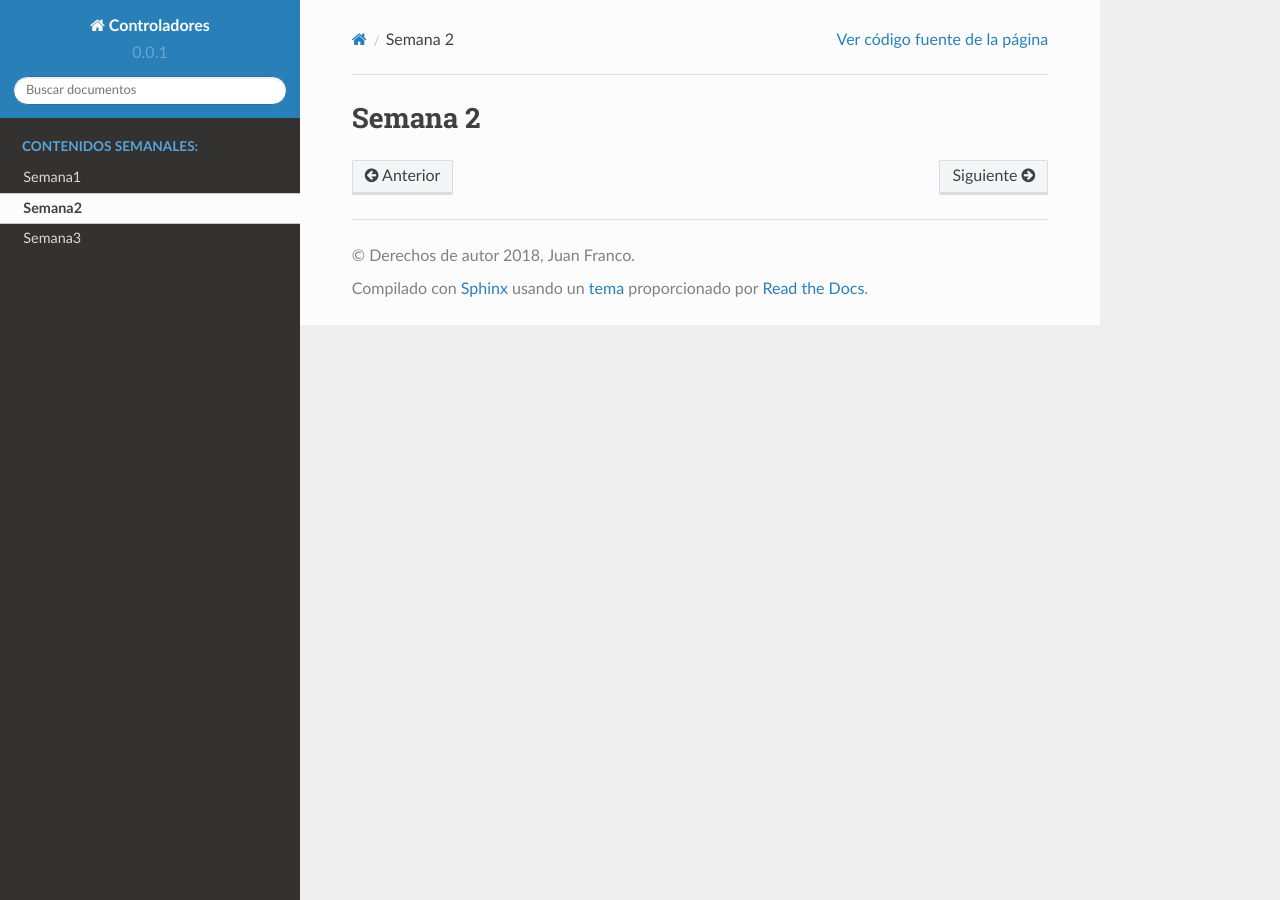
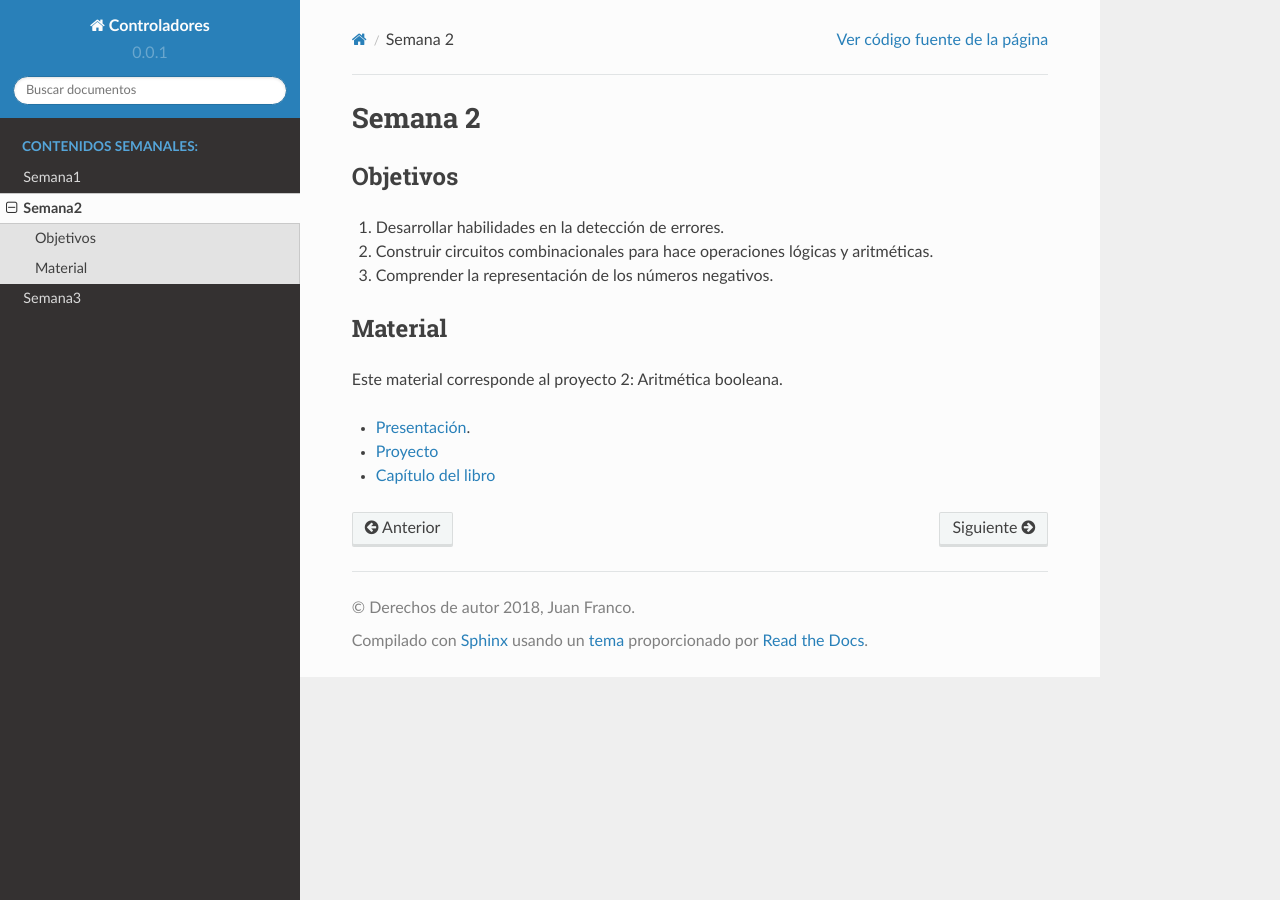
Before and after one commit to juanferfranco/controladores, a Sphinx documentation site: the page built from docs/_semana2/semana2.rst, in a window 1280 px wide. Built offline with Sphinx 7.4.7 and the Read the Docs theme 2.0.0, drawn with Linux system fonts in a browser that asks for light colours.

Commit message:
update week 1 and 2

```diff
--- a/docs/_semana2/semana2.rst
+++ b/docs/_semana2/semana2.rst
@@ -1,2 +1,16 @@
 Semana 2
 ===========
+
+Objetivos
+----------
+1. Desarrollar habilidades en la detección de errores.
+2. Construir circuitos combinacionales para hace operaciones lógicas y aritméticas.
+3. Comprender la representación de los números negativos.
+
+Material
+---------
+Este material corresponde al proyecto 2: Aritmética booleana.
+
+* `Presentación <https://docs.wixstatic.com/ugd/44046b_b0b50efb68ac4f0da19383ec064977b1.pdf>`__.
+* `Proyecto <https://www.nand2tetris.org/project02>`__
+* `Capítulo del libro <https://docs.wixstatic.com/ugd/44046b_b0b50efb68ac4f0da19383ec064977b1.pdf>`__
--- a/docs/_semana3/semana3.rst
+++ b/docs/_semana3/semana3.rst
@@ -1,2 +1,4 @@
 Semana 3
 ===========
+
+TODO
```
Also changed, not shown: docs/_semana1/semana1.rst (+14 -0 lines).
